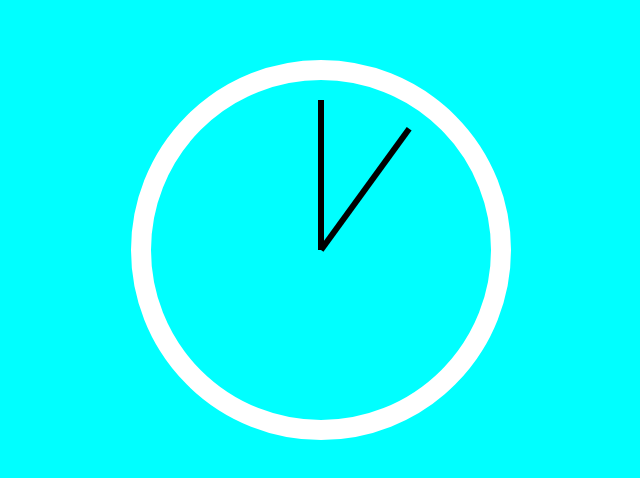
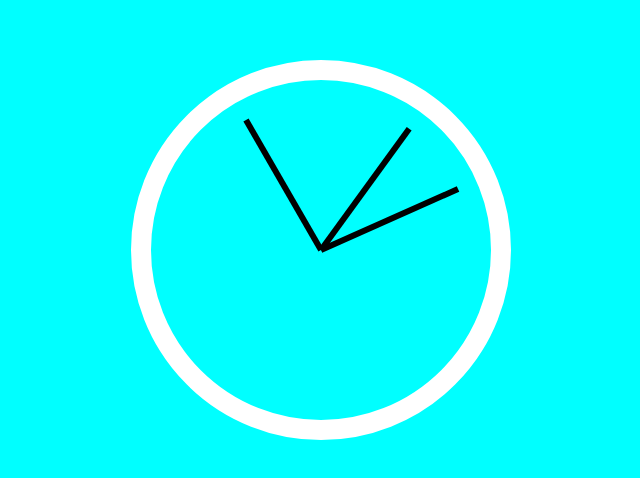
Before and after one commit to ShamillFazal/02-Clock, a plain HTML site: page index.html in a window 1280 px wide. Shown: the part 158-636 px from the top of the page, without its empty margins (319-959 px from the left). Drawn offline with Linux system fonts and the light colour scheme.

Commit message:
finished adding functionality for the minutes and hour hand

```diff
--- a/index.html
+++ b/index.html
@@ -1,11 +1,10 @@
 <!DOCTYPE html>
 <html lang="en">
   <head>
-    <meta charset="UTF-8">
+    <meta charset="UTF-8" />
     <title>Clock App</title>
   </head>
   <body>
-
     <!-- Clock container -->
     <div class="clock">
       <!-- Clock face containing hour, minute, and second hands -->
@@ -21,7 +20,8 @@
       html {
         background-color: aqua;
         background-size: cover;
-            font-family: 'Lucida Sans', 'Lucida Sans Regular', 'Lucida Grande', 'Lucida Sans Unicode', Geneva, Verdana, sans-serif;
+        font-family: "Lucida Sans", "Lucida Sans Regular", "Lucida Grande",
+          "Lucida Sans Unicode", Geneva, Verdana, sans-serif;
         text-align: center;
         font-size: 10px;
       }
@@ -62,33 +62,54 @@
         position: absolute;
         top: 50%;
         transform-origin: 100%; /* Set rotation pivot point to the end of the hand */
-            transform: rotate(90deg); /* Rotate the hands 90 degrees to start at 12 o'clock */
+        transform: rotate(
+          90deg
+        ); /* Rotate the hands 90 degrees to start at 12 o'clock */
         transition: all 0.05s; /* Add smooth transitions when hand positions change */
-            transition-timing-function: cubic-bezier(0.1, 2.7, 0.58, 1); /* Custom easing function for transitions */
+        transition-timing-function: cubic-bezier(
+          0.1,
+          2.7,
+          0.58,
+          1
+        ); /* Custom easing function for transitions */
       }
     </style>
 
     <script>
+
       // JavaScript function to update clock hands' positions
 
       // Get a reference to the second hand element
-        const secondHand = document.querySelector('.second-hand');
+      const secondHand = document.querySelector(".second-hand");
+      // Get a reference to the minute hand element
+      const minsHand = document.querySelector(".min-hand");
+      // Get a reference to the hour hand element
+      const hourHand = document.querySelector(".hour-hand");
 
       // Function to update the clock hands' positions
       function setDate() {
         const now = new Date();
         const seconds = now.getSeconds();
         // Calculate the degree rotation for the second hand based on current seconds
-            const secondsDegrees = ((seconds / 60) * 360) + 90;
+        const secondsDegrees = (seconds / 60) * 360 + 90;
         // Apply the rotation to the second hand element
         secondHand.style.transform = `rotate(${secondsDegrees}deg)`;
-            console.log(seconds);
-            // More code to update other hand positions based on time
+
+        const mins = now.getMinutes();
+        // Calculate the degree rotation for the minute hand based on current seconds
+        const minsDegrees = (mins / 60) * 360 + 90;
+        // Apply the rotation to the minute hand element
+        minsHand.style.transform = `rotate(${minsDegrees}deg)`;
+
+        const hour = now.getHours();
+        // Calculate the degree rotation for the hour hand based on current seconds
+        const hourDegrees = (hour / 12) * 360 + 90;
+        // Apply the rotation to the hour hand element
+        hourHand.style.transform = `rotate(${hourDegrees}deg)`;
       }
 
       // Update the clock every second
       setInterval(setDate, 1000);
     </script>
-
   </body>
 </html>
```
Lines whose indentation alone changed are shown as unchanged.
